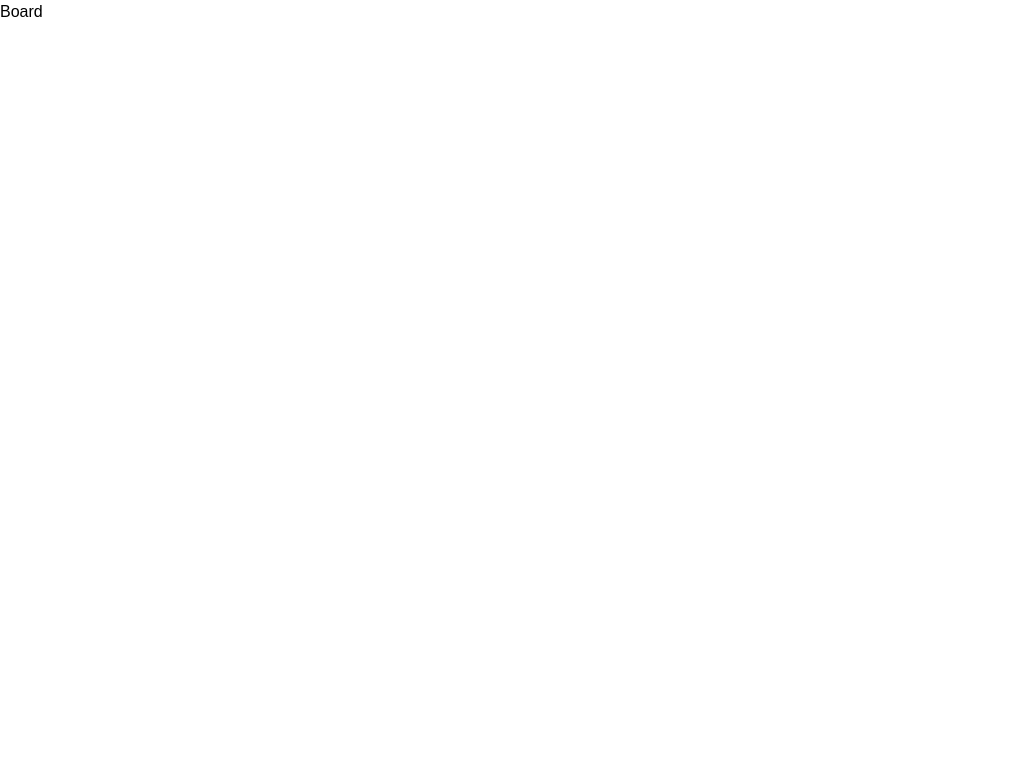
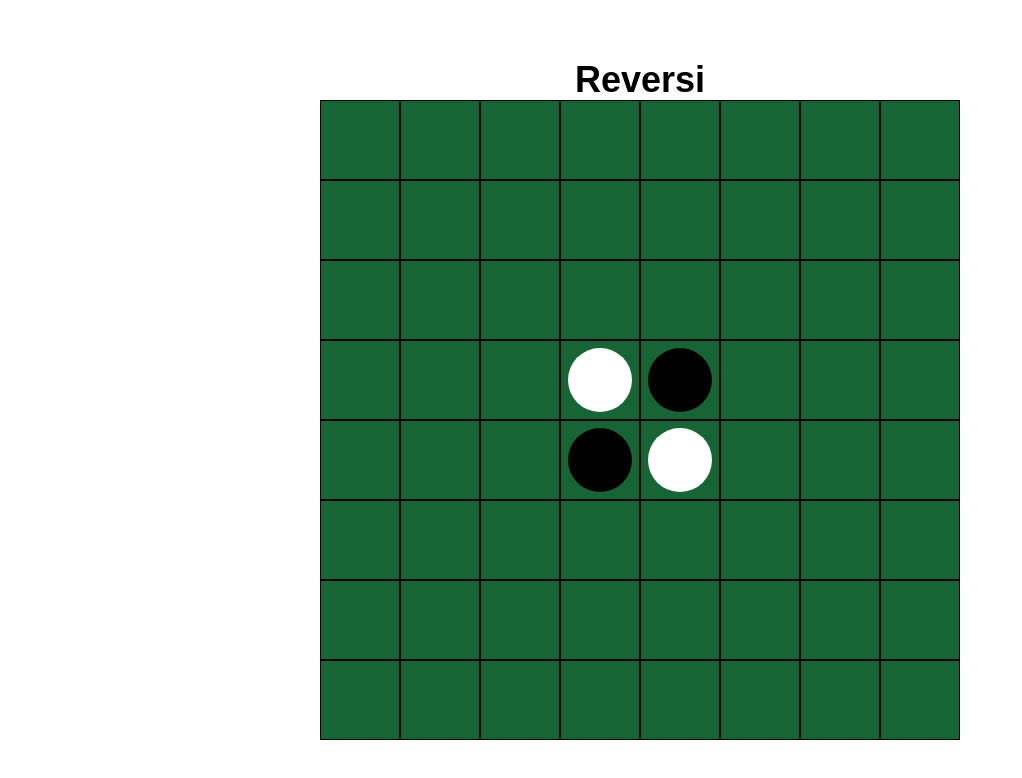
Before and after one commit to silenvx/reversi, a React (Vite) app in the folder app/: page / in a window 1280 px wide. Shown: the top 778 px of the page, without its empty margins (0-1022 px from the left). Built offline with nearby package versions, Linux system fonts and the light colour scheme; the HTML template or start-up script is replaced by a standard one.

Commit message:
feat: クリックで石を置けるところまで

```diff
--- a/app/src/components/features/board/BoardContainer.tsx
+++ b/app/src/components/features/board/BoardContainer.tsx
@@ -1,5 +1,15 @@
 import { BoardPresenter } from "@/components/features/board/BoardPresenter";
+import { DiscKind } from "@/hooks/reversiGame";
 
-export const BoardContainer = () => {
-  return <BoardPresenter />;
+type BoardContainerProps = {
+  board: DiscKind[][];
+  makeMove: (row: number, col: number) => void;
 };
+
+export const BoardContainer = ({ board, makeMove }: BoardContainerProps) => {
+  const handleClick = (row: number, col: number) => {
+    makeMove(row, col);
+  };
+
+  return <BoardPresenter board={board} handleClick={handleClick} />;
+};
--- a/app/src/components/features/board/BoardPresenter.tsx
+++ b/app/src/components/features/board/BoardPresenter.tsx
@@ -1,7 +1,25 @@
-export const BoardPresenter = () => {
+import { CellPresenter } from "@/components/features/board/ui/CellPresenter";
+import { DiscKind } from "@/hooks/reversiGame";
+
+type BoardPresenterProps = {
+  board: DiscKind[][];
+  handleClick: (row: number, col: number) => void;
+};
+
+export const BoardPresenter = ({ board, handleClick }: BoardPresenterProps) => {
   return (
     <div>
-      <h1>Board</h1>
+      {board.map((row, i) => (
+        <div key={i} className="flex">
+          {row.map((cell, j) => (
+            <CellPresenter
+              key={j}
+              onClick={() => handleClick(i, j)}
+              disc={board[i][j]}
+            />
+          ))}
+        </div>
+      ))}
     </div>
   );
 };
--- /dev/null
+++ b/app/src/components/features/board/ui/CellPresenter.tsx
@@ -0,0 +1,28 @@
+import { DiscKind } from "@/hooks/reversiGame";
+
+type CellPresenterProps = {
+  onClick: () => void;
+  disc: DiscKind;
+};
+
+export const CellPresenter = ({ onClick, disc }: CellPresenterProps) => {
+  const viewDisc = (disc: DiscKind) => {
+    switch (disc) {
+      case "black":
+        return "bg-black";
+      case "white":
+        return "bg-white";
+      default:
+        return "";
+    }
+  };
+
+  return (
+    <div
+      className="border border-black w-20 h-20 bg-green-800 flex items-center justify-center"
+      onClick={onClick}
+    >
+      <div className={`rounded-full w-16 h-16 ${viewDisc(disc)}`}></div>
+    </div>
+  );
+};
--- /dev/null
+++ b/app/src/components/features/game/GameContainer.tsx
@@ -0,0 +1,15 @@
+import { GamePresenter } from "@/components/features/game/GamePresenter";
+import { useReversiGame } from "@/hooks/reversiGame";
+
+export const GameContainer = () => {
+  const { board, currentPlayer, winner, makeMove } = useReversiGame();
+  console.log(board);
+  return (
+    <GamePresenter
+      board={board}
+      currentPlayer={currentPlayer}
+      winner={winner}
+      makeMove={makeMove}
+    />
+  );
+};
--- /dev/null
+++ b/app/src/components/features/game/GamePresenter.tsx
@@ -0,0 +1,25 @@
+import { BoardContainer } from "@/components/features/board/BoardContainer";
+import { DiscKind } from "@/hooks/reversiGame";
+
+type GamePresenterProps = {
+  board: DiscKind[][];
+  currentPlayer: DiscKind;
+  winner: DiscKind;
+  makeMove: (row: number, col: number) => void;
+};
+
+export const GamePresenter = ({
+  board,
+  currentPlayer,
+  winner,
+  makeMove,
+}: GamePresenterProps) => {
+  return (
+    <div className="flex justify-center items-center h-screen">
+      <div className="flex flex-col items-center">
+        <h1 className="text-4xl font-bold">Reversi</h1>
+        <BoardContainer board={board} makeMove={makeMove} />
+      </div>
+    </div>
+  );
+};
--- a/app/src/components/pages/Top.tsx
+++ b/app/src/components/pages/Top.tsx
@@ -1,5 +1,5 @@
-import { BoardContainer } from "@/components/features/board/BoardContainer";
+import { GameContainer } from "@/components/features/game/GameContainer";
 
 export const Top = () => {
-  return <BoardContainer />;
+  return <GameContainer />;
 };
--- /dev/null
+++ b/app/src/hooks/reversiGame.tsx
@@ -0,0 +1,46 @@
+import { useState, useEffect } from "react";
+
+export type DiscKind = "black" | "white" | undefined;
+
+export const useReversiGame = () => {
+  const initialBoard = [...Array(8)].map(() =>
+    Array(8).fill(undefined as DiscKind),
+  );
+
+  initialBoard[3][3] = "white";
+  initialBoard[4][4] = "white";
+  initialBoard[3][4] = "black";
+  initialBoard[4][3] = "black";
+
+  const [board, setBoard] = useState(initialBoard);
+  const [currentPlayer, setCurrentPlayer] = useState<DiscKind>("black");
+  const [winner, setWinner] = useState<DiscKind>(undefined);
+
+  const checkWinner = () => {
+    // 勝者の判定ロジックをここに追加
+  };
+
+  const checkMakeable = (row: number, col: number): boolean => {
+    // 石を置けるかどうかの判定ロジックをここに追加
+    return true;
+  };
+
+  const makeMove = (row: number, col: number): boolean => {
+    if (board[row][col] != undefined) {
+      return false;
+    }
+    if (!checkMakeable(row, col)) {
+      return false;
+    }
+    board[row][col] = currentPlayer;
+    setBoard(board);
+    setCurrentPlayer(currentPlayer === "black" ? "white" : "black");
+    return true;
+  };
+
+  useEffect(() => {
+    checkWinner();
+  }, [board]);
+
+  return { board, currentPlayer, winner, makeMove };
+};
```
